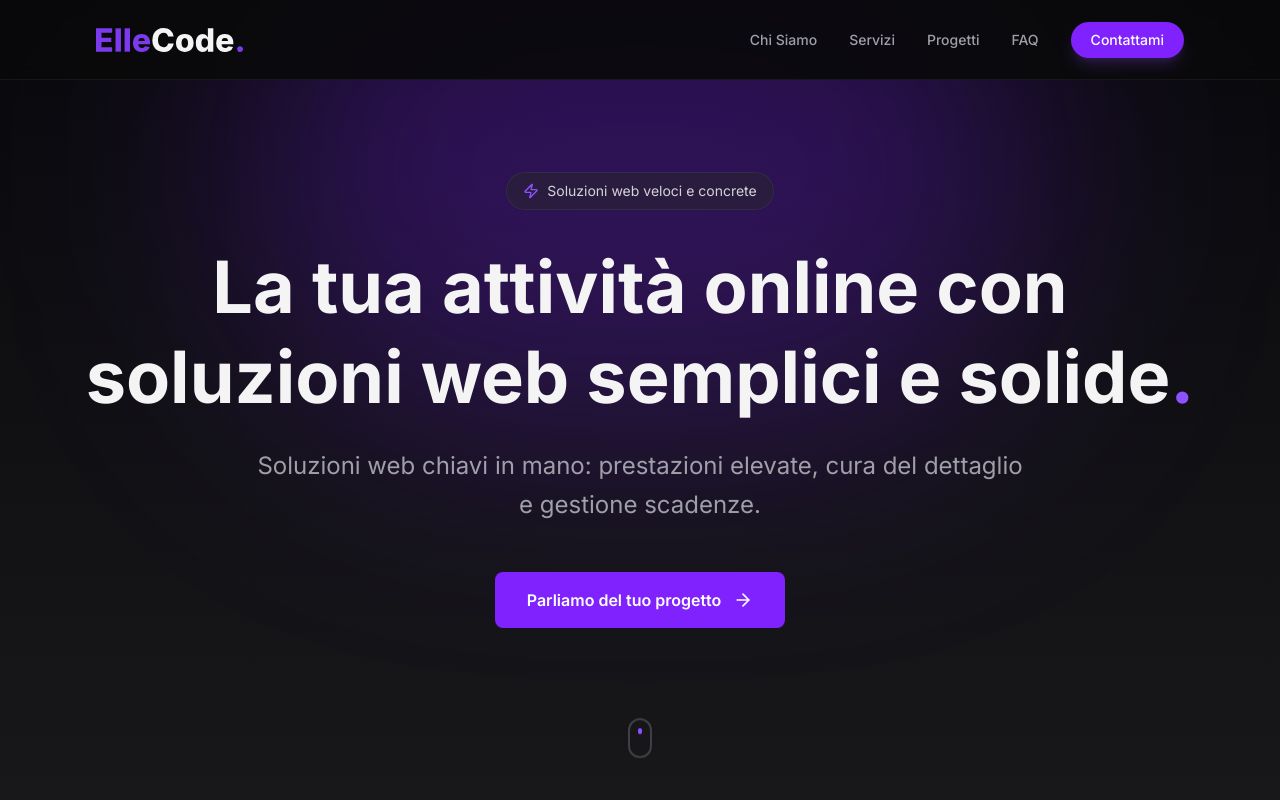
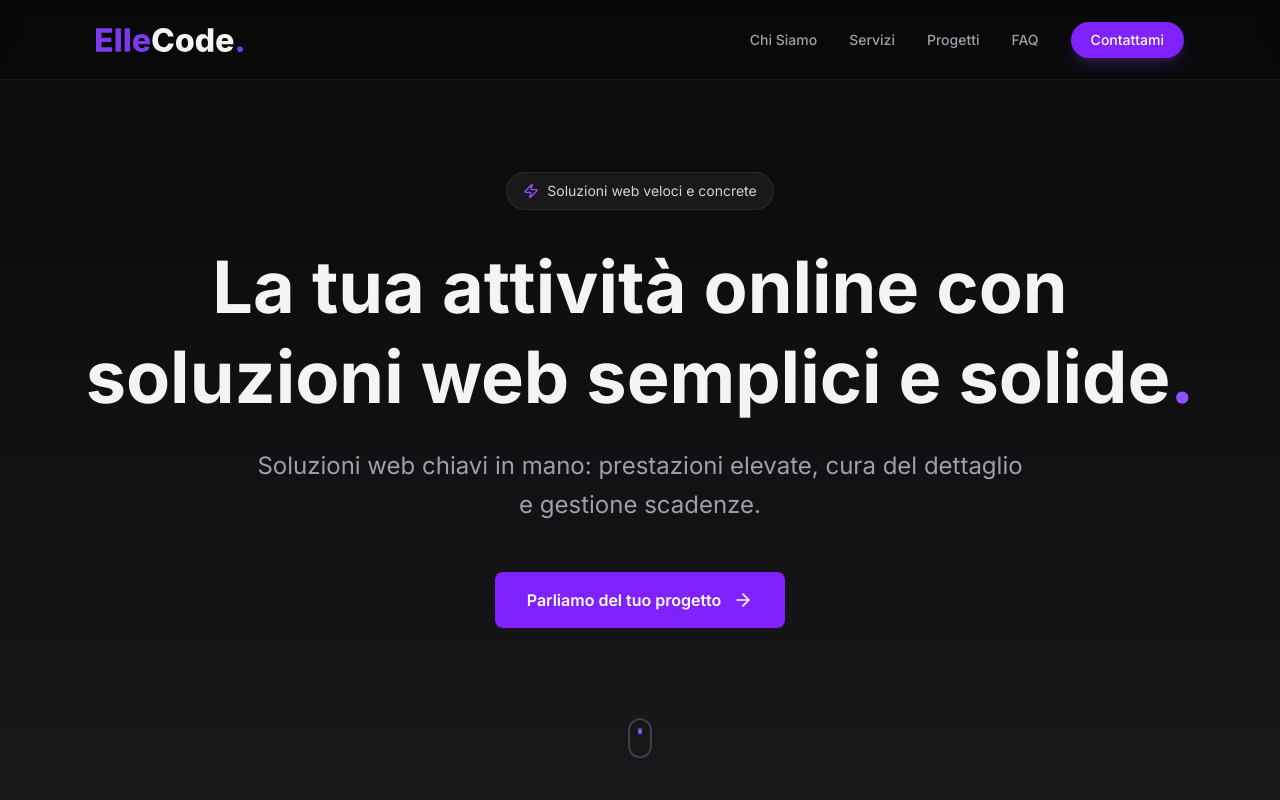
Before and after one commit to LucasPlatforms/ElleCode, a Next.js app: page / in a window 1280 px wide. Shown: the top 800 px of the page. Built offline with nearby package versions, Linux system fonts and the light colour scheme.

Commit message:
inserito dvh, rimosso blur, rimosso speed insight

```diff
--- a/src/app/layout.js
+++ b/src/app/layout.js
@@ -1,6 +1,6 @@
 import { Inter } from "next/font/google";
 import "./globals.css";
-import { SpeedInsights } from "@vercel/speed-insights/next";
+//import { SpeedInsights } from "@vercel/speed-insights/next";
 
 const inter = Inter({
   variable: "--font-inter",
@@ -14,12 +14,10 @@ export const metadata = {
   manifest: "/site.webmanifest",
   icons: {
     icon: [
-      { url: '/favicon.ico', sizes: 'any' },
-      { url: '/icon.svg', type: 'image/svg+xml' } // Se usi il PNG, metti '/icon.png' e 'image/png'
+      { url: "/favicon.ico", sizes: "any" },
+      { url: "/icon.svg", type: "image/svg+xml" }, // Se usi il PNG, metti '/icon.png' e 'image/png'
     ],
-    apple: [
-      { url: '/apple-icon.png' }
-    ],
+    apple: [{ url: "/apple-icon.png" }],
   },
 };
 
@@ -31,7 +29,7 @@ export default function RootLayout({ children }) {
         suppressHydrationWarning
       >
         {children}
-        <SpeedInsights />
+        {/*<SpeedInsights />*/}
       </body>
     </html>
   );
--- a/src/app/page.js
+++ b/src/app/page.js
@@ -8,7 +8,7 @@ import Contact from "../components/Contact";
 
 export default function Home() {
   return (
-    <main className="min-h-screen bg-zinc-950">
+    <main className="min-h-dvh bg-zinc-950 overflow-x-hidden">
       <Navbar />
       <Hero />
       <About />
--- a/src/components/Hero.jsx
+++ b/src/components/Hero.jsx
@@ -3,8 +3,7 @@ import { ArrowRight, Zap } from "lucide-react";
 
 export default function Hero() {
   return (
-    <section className="min-h-screen bg-linear-to-b from-zinc-950 to-zinc-900 flex items-center justify-center px-6 relative overflow-hidden">
-      <div className="absolute top-[-10%] left-1/2 -translate-x-1/2 w-[300px] h-[300px] md:w-[800px] md:h-[500px] bg-violet-600/30 blur-3xl md:blur-[120px] rounded-full pointer-events-none will-change-transform" />
+    <section className="min-h-dvh bg-linear-to-b from-zinc-950 to-zinc-900 flex items-center justify-center px-6 relative overflow-hidden">
       <div className="max-w-6xl mx-auto text-center relative z-10">
         <div className="inline-flex items-center gap-2 px-4 py-2 rounded-full bg-zinc-800/50 border border-zinc-700/50 mb-8 backdrop-blur-sm transition-all hover:border-violet-500/50">
           <Zap className="w-4 h-4 text-violet-500" />
```
